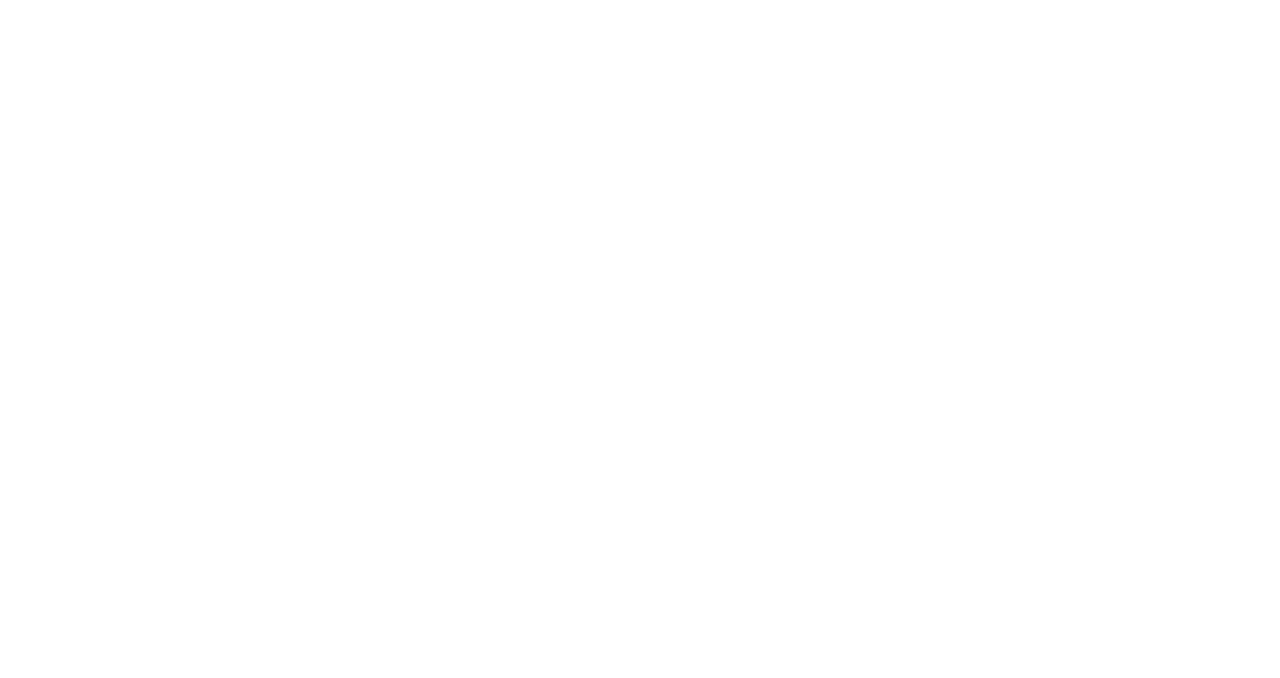
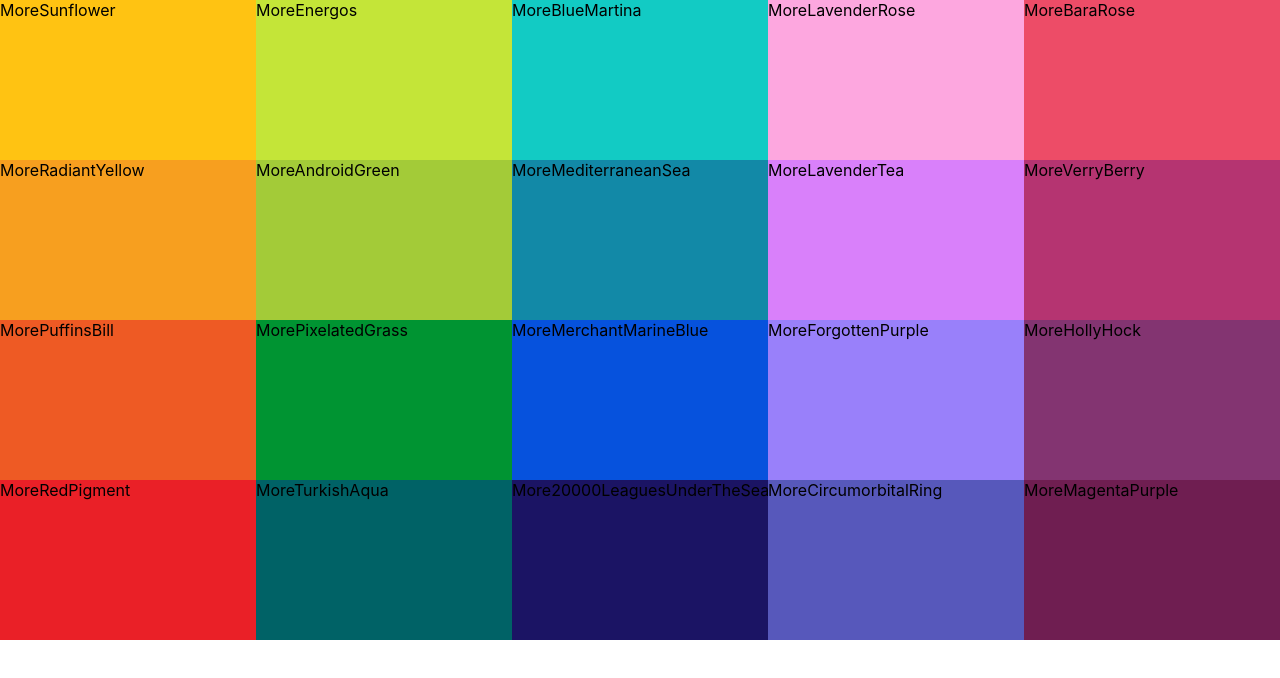
Before and after one commit to harelpanker/react-colors, a React (Create React App) app: page / in a window 1280 px wide. Shown: the top 678 px of the page. Built offline with nearby package versions, Linux system fonts and the light colour scheme.

Commit message:
Add ColorBox

```diff
--- a/src/App.js
+++ b/src/App.js
@@ -6,7 +6,7 @@
 function App() {
   return (
     <div>
-      <Palette {...seedColors[4]} />
+      <Palette {...seedColors[2]} />
     </div>
   );
 }
--- /dev/null
+++ b/src/components/ColorBox.css
@@ -0,0 +1,8 @@
+.ColorBox {
+  width: 20%;
+  height: 25%;
+  margin: 0 auto;
+  display: inline-block;
+  position: relative;
+  cursor: pointer;
+}
--- /dev/null
+++ b/src/components/ColorBox.js
@@ -0,0 +1,15 @@
+import React, { Component } from "react";
+import "./ColorBox.css";
+
+class ColorBox extends Component {
+  render() {
+    return (
+      <div className='ColorBox' style={{ background: this.props.background }}>
+        <span>More</span>
+        <span>{this.props.name}</span>
+      </div>
+    );
+  }
+}
+
+export default ColorBox;
--- /dev/null
+++ b/src/components/Palette.css
@@ -0,0 +1,6 @@
+.Palette {
+  height: 100vh;
+}
+.palette-colors {
+  height: 80%;
+}
--- a/src/components/Palette.js
+++ b/src/components/Palette.js
@@ -1,11 +1,20 @@
 import React, { Component } from "react";
+import "./Palette.css";
+
+import ColorBox from "./ColorBox";
 
 class Palette extends Component {
   render() {
+    const ColorBoxs = this.props.colors.map((color, i) => (
+      <ColorBox key={i} background={color.color} name={color.name} />
+    ));
     return (
       <div className='Palette'>
         {/* Navbar */}
-        <div className='palette-colors'>{/* all of color boxs*/}</div>
+        <div className='palette-colors'>
+          {/* all of color boxs*/}
+          {ColorBoxs}
+        </div>
         {/* footer */}
       </div>
     );
```
